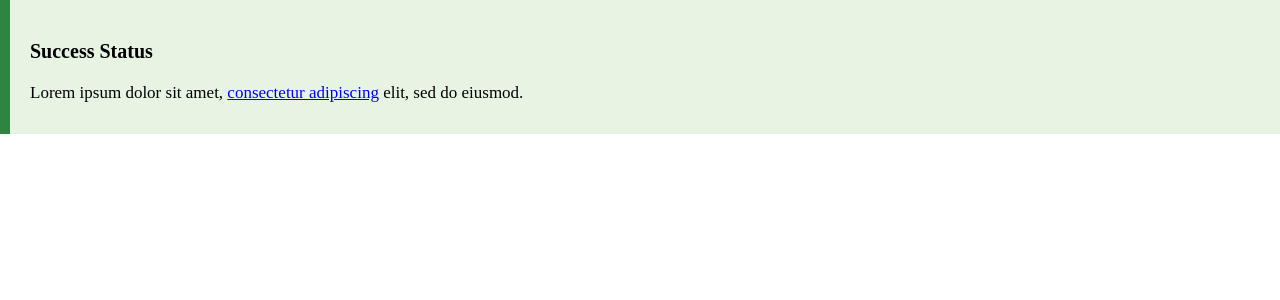
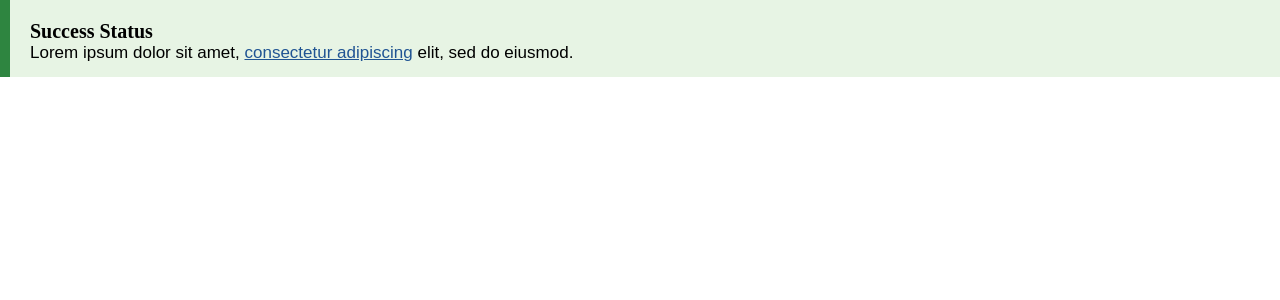
Before and after one commit to jonilsen/uswds-sc-alert, a React (Create React App) app: page / in a window 1280 px wide. Shown: the top 300 px of the page. Built offline with nearby package versions, Linux system fonts and the light colour scheme.

Commit message:
Fixed missing color issue

```diff
--- a/src/App.js
+++ b/src/App.js
@@ -25,6 +25,8 @@ const theme = {
   colorGoldLightest: "#fff1d2 ",
   colorSecondary: "#e31c3d ",
   colorSecondaryLightest: "#f9dede",
+  colorPrimaryDarker: "#205493",
+  colorPrimaryDarkest: "#112e51",
   colorPrimaryAlt: "#02bfe7",
   colorPrimaryAltLightest: "#e1f3f8",
   spacingMedium: "2rem",
--- a/src/components/alert/alert.js
+++ b/src/components/alert/alert.js
@@ -34,6 +34,42 @@ const UsaAlert = styled.div`
     top: 0;
     width: ${props => props.theme.spacingSmall};
   }
+
+  a {
+    color: ${props => props.theme.colorPrimaryDarker};
+
+    &:focus,
+    &:hover {
+      color: ${props => props.theme.colorPrimaryDarkest};
+    }
+  }
+
+  ul {
+    margin-bottom: 0;
+    margin-top: ${props => props.theme.spacingSmall};
+    padding-left: ${props => props.theme.spacingSmall};
+  }
+`;
+
+const UsaAlertBody = styled.div`
+  display: table-cell;
+  vertical-align: top;
+`;
+
+const UsaAlertHeading = styled.h3`
+  margin-top: 0;
+  margin-bottom: 0;
+`;
+
+const UsaAlertText = styled.p`
+  font-family: sans-serif;
+  margin-bottom: 0;
+  margin-top: 0;
+
+  &:only-child {
+    margin-bottom: $spacing-small;
+    padding-top: $spacing-x-small;
+  }
 `;
 
 //Create a new Todo item
@@ -41,14 +77,14 @@ class Alert extends React.Component {
   render() {
     return (
       <UsaAlert variant="success">
-        <div>
-          <h3>Success Status</h3>
-          <p>
+        <UsaAlertBody>
+          <UsaAlertHeading>Success Status</UsaAlertHeading>
+          <UsaAlertText>
             Lorem ipsum dolor sit amet,{" "}
             <a href="javascript:void(0);">consectetur adipiscing</a> elit, sed
             do eiusmod.
-          </p>
-        </div>
+          </UsaAlertText>
+        </UsaAlertBody>
       </UsaAlert>
     );
   }
```
